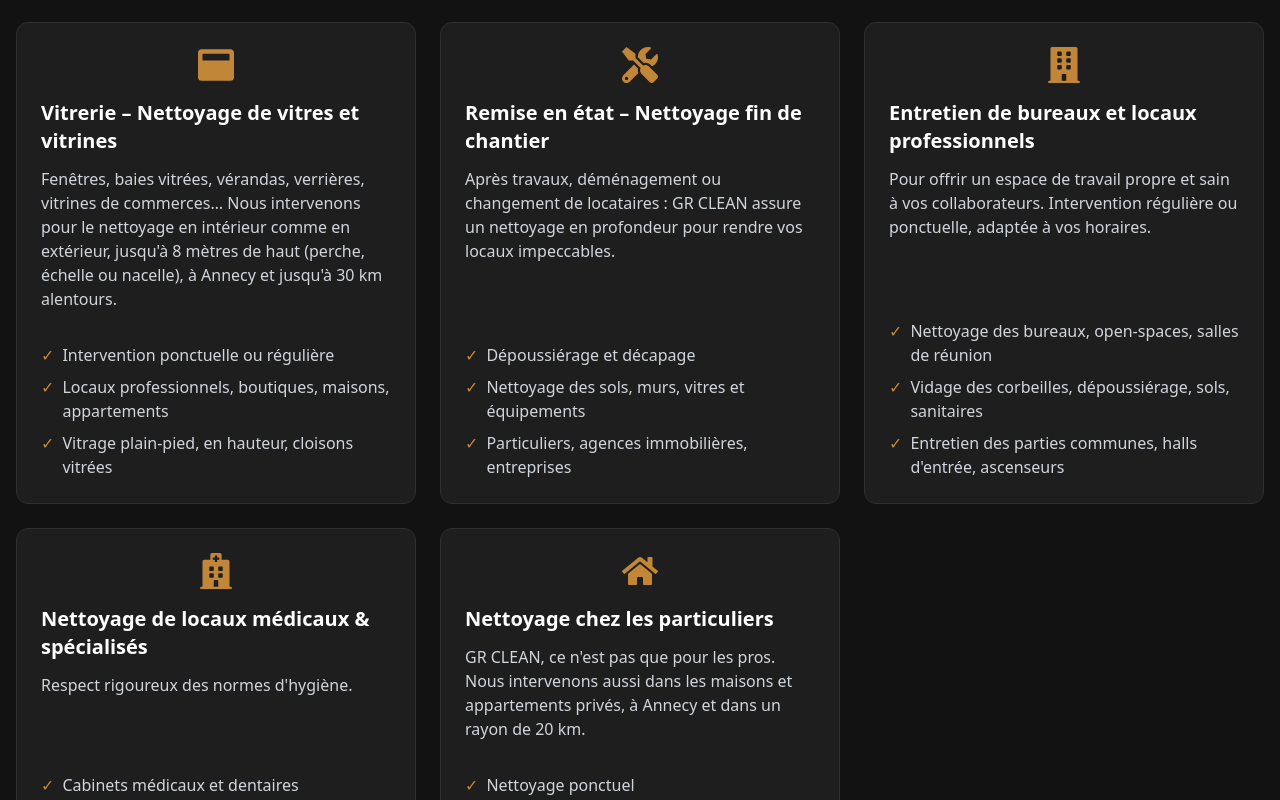
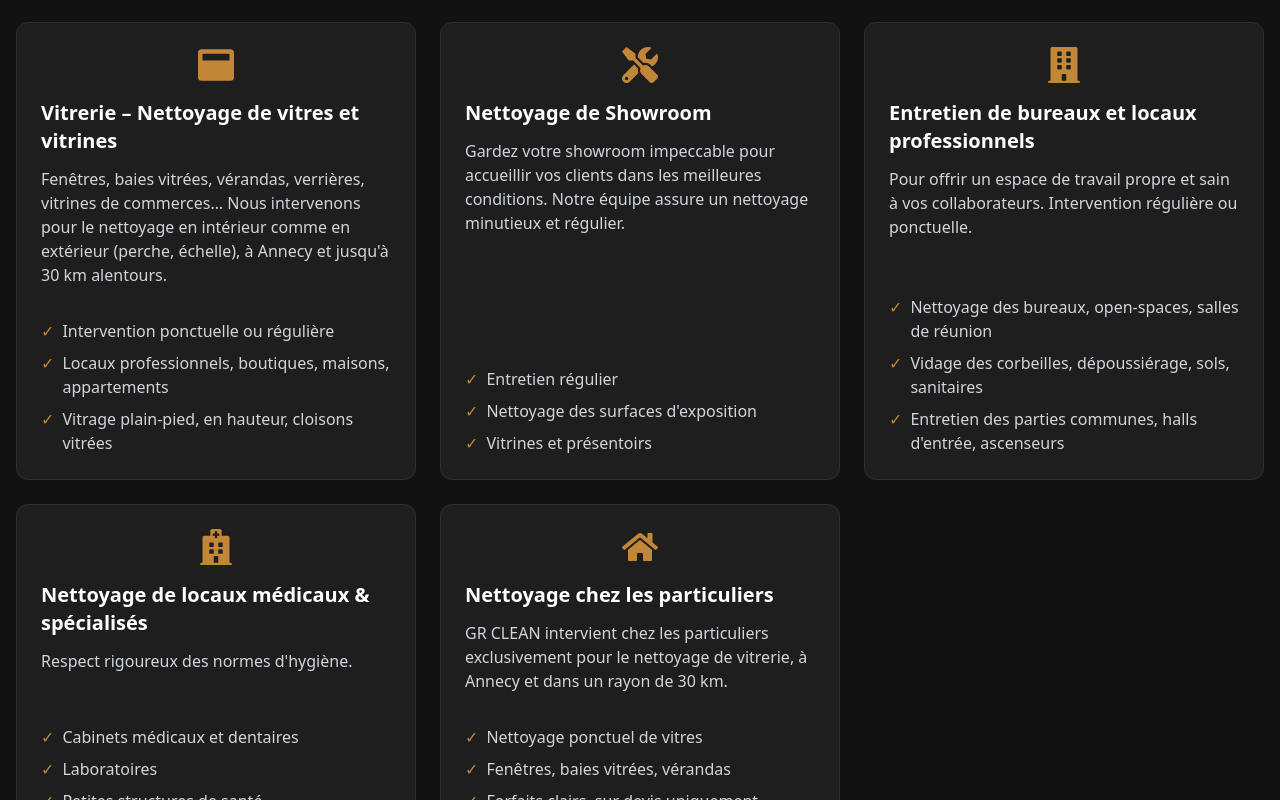
Before and after one commit to flowxt/gr-clean, a Next.js app: page / in a window 1280 px wide. Shown: the part 2440-3240 px from the top of the page. Built offline with nearby package versions, Linux system fonts and the light colour scheme.

Commit message:
refonte tout ok

```diff
--- a/src/components/AboutUs.jsx
+++ b/src/components/AboutUs.jsx
@@ -53,7 +53,7 @@
           <p className="text-lg mb-8 text-gray-300 leading-relaxed">
             Basée à Annecy, GR CLEAN est une entreprise locale de nettoyage spécialisée dans la vitrerie,
             le nettoyage de bureaux, commerces, maisons, locaux professionnels et médicaux.
-            Nous proposons des prestations flexibles, sans engagement horaire, uniquement sur devis,
+            Nous proposons des prestations flexibles, uniquement sur devis,
             avec une approche personnalisée et efficace.
           </p>
         </motion.div>
--- a/src/components/BeforeAfter.jsx
+++ b/src/components/BeforeAfter.jsx
@@ -9,8 +9,8 @@
   const comparisons = [
     {
       id: "garage",
-      title: "Garage",
-      description: "Nettoyage complet d'un garage",
+      title: "Porte de garage",
+      description: "Nettoyage de la porte de garage",
       before: "/photo/garage.jpeg",
       after: "/photo/garage-1.jpeg"
     },
--- a/src/components/Contact.jsx
+++ b/src/components/Contact.jsx
@@ -40,7 +40,7 @@
                 </div>
                 <div>
                   <h4 className="font-medium text-lg text-white">Localisation</h4>
-                  <p className="text-gray-300">Basé à Annecy</p>
+                  <p className="text-gray-300">Basé à Annecy / Sillingy</p>
                 </div>
               </li>
 
--- a/src/components/FAQ.jsx
+++ b/src/components/FAQ.jsx
@@ -21,7 +21,7 @@
     },
     {
       question: "Comment sont calculés vos tarifs ?",
-      answer: "Nos tarifs sont établis au forfait, après une visite sur site pour évaluer précisément l'ampleur du travail. Nous vous fournissons ensuite un devis détaillé et transparent, sans surprises."
+      answer: "Nos tarifs sont établis au forfait, après une visite sur site ou sur photo pour évaluer précisément l'ampleur du travail. Nous vous fournissons ensuite un devis détaillé et transparent, sans surprises."
     },
     {
       question: "Fournissez-vous le matériel et les produits de nettoyage ?",
@@ -33,7 +33,7 @@
     },
     {
       question: "Quel est le délai pour obtenir un rendez-vous ?",
-      answer: "Nous nous efforçons de répondre rapidement à toutes les demandes. En général, nous pouvons organiser une visite pour établir un devis sous 48h à 72h. Pour les interventions urgentes, nous faisons notre maximum pour nous adapter."
+      answer: "Nous nous efforçons de répondre rapidement à toutes les demandes. En général, nous vous fournissons un devis sous 72h. Pour les interventions urgentes, nous faisons notre maximum pour nous adapter."
     }
   ];
 
--- a/src/components/Footer.jsx
+++ b/src/components/Footer.jsx
@@ -74,7 +74,7 @@
             <ul className="space-y-2">
               <li className="flex items-center gap-2">
                 <FaMapMarkerAlt className="text-[#C28638]" />
-                <span className="text-gray-400">Annecy, Haute-Savoie</span>
+                <span className="text-gray-400">Sillingy, Haute-Savoie</span>
               </li>
               <li className="flex items-center gap-2">
                 <FaPhoneAlt className="text-[#C28638]" />
--- a/src/components/Services.jsx
+++ b/src/components/Services.jsx
@@ -8,7 +8,7 @@
       id: 'vitrerie',
       icon: <FaWindowMaximize className="text-[#C28638] text-4xl" />,
       title: 'Vitrerie – Nettoyage de vitres et vitrines',
-      description: "Fenêtres, baies vitrées, vérandas, verrières, vitrines de commerces… Nous intervenons pour le nettoyage en intérieur comme en extérieur, jusqu'à 8 mètres de haut (perche, échelle ou nacelle), à Annecy et jusqu'à 30 km alentours.",
+      description: "Fenêtres, baies vitrées, vérandas, verrières, vitrines de commerces… Nous intervenons pour le nettoyage en intérieur comme en extérieur (perche, échelle), à Annecy et jusqu'à 30 km alentours.",
       features: [
         'Intervention ponctuelle ou régulière',
         'Locaux professionnels, boutiques, maisons, appartements',
@@ -16,21 +16,21 @@
       ]
     },
     {
-      id: 'remise-etat',
+      id: 'showroom',
       icon: <FaTools className="text-[#C28638] text-4xl" />,
-      title: 'Remise en état – Nettoyage fin de chantier',
-      description: "Après travaux, déménagement ou changement de locataires : GR CLEAN assure un nettoyage en profondeur pour rendre vos locaux impeccables.",
+      title: 'Nettoyage de Showroom',
+      description: "Gardez votre showroom impeccable pour accueillir vos clients dans les meilleures conditions. Notre équipe assure un nettoyage minutieux et régulier.",
       features: [
-        'Dépoussiérage et décapage',
-        'Nettoyage des sols, murs, vitres et équipements',
-        'Particuliers, agences immobilières, entreprises'
+        'Entretien régulier',
+        'Nettoyage des surfaces d\'exposition',
+        'Vitrines et présentoirs'
       ]
     },
     {
       id: 'bureaux',
       icon: <FaBuilding className="text-[#C28638] text-4xl" />,
       title: 'Entretien de bureaux et locaux professionnels',
-      description: "Pour offrir un espace de travail propre et sain à vos collaborateurs. Intervention régulière ou ponctuelle, adaptée à vos horaires.",
+      description: "Pour offrir un espace de travail propre et sain à vos collaborateurs. Intervention régulière ou ponctuelle.",
       features: [
         'Nettoyage des bureaux, open-spaces, salles de réunion',
         'Vidage des corbeilles, dépoussiérage, sols, sanitaires',
@@ -52,10 +52,10 @@
       id: 'particuliers',
       icon: <FaHome className="text-[#C28638] text-4xl" />,
       title: 'Nettoyage chez les particuliers',
-      description: "GR CLEAN, ce n'est pas que pour les pros. Nous intervenons aussi dans les maisons et appartements privés, à Annecy et dans un rayon de 20 km.",
+      description: "GR CLEAN intervient chez les particuliers exclusivement pour le nettoyage de vitrerie, à Annecy et dans un rayon de 30 km.",
       features: [
-        'Nettoyage ponctuel',
-        'Adapté aux besoins de chaque foyer',
+        'Nettoyage ponctuel de vitres',
+        'Fenêtres, baies vitrées, vérandas',
         'Forfaits clairs, sur devis uniquement'
       ]
     }
--- a/src/components/ZoneIntervention.jsx
+++ b/src/components/ZoneIntervention.jsx
@@ -18,8 +18,8 @@
     'La Balme-de-Sillingy',
     'Sillingy',
     'Rumilly',
-    'Aix-les-Bains',
-    'Albertville',
+    'Neydens',
+    'Archamps',
   ];
 
   return (
@@ -78,7 +78,7 @@
 
             <div className="mt-12 md:mt-16 pt-8 border-t border-gray-800">
               <p className="text-lg text-gray-300">
-                Nos services couvrent Annecy et les communes environnantes, avec une intervention rapide et efficace. Contactez-nous pour vérifier si votre adresse est dans notre zone d'intervention.
+                Nos services couvrent Annecy et les communes environnantes. Contactez-nous pour vérifier si votre adresse est dans notre zone d'intervention.
               </p>
             </div>
           </div>
```
Also changed, not shown: src/components/CTA.jsx (+77 -9 lines).
